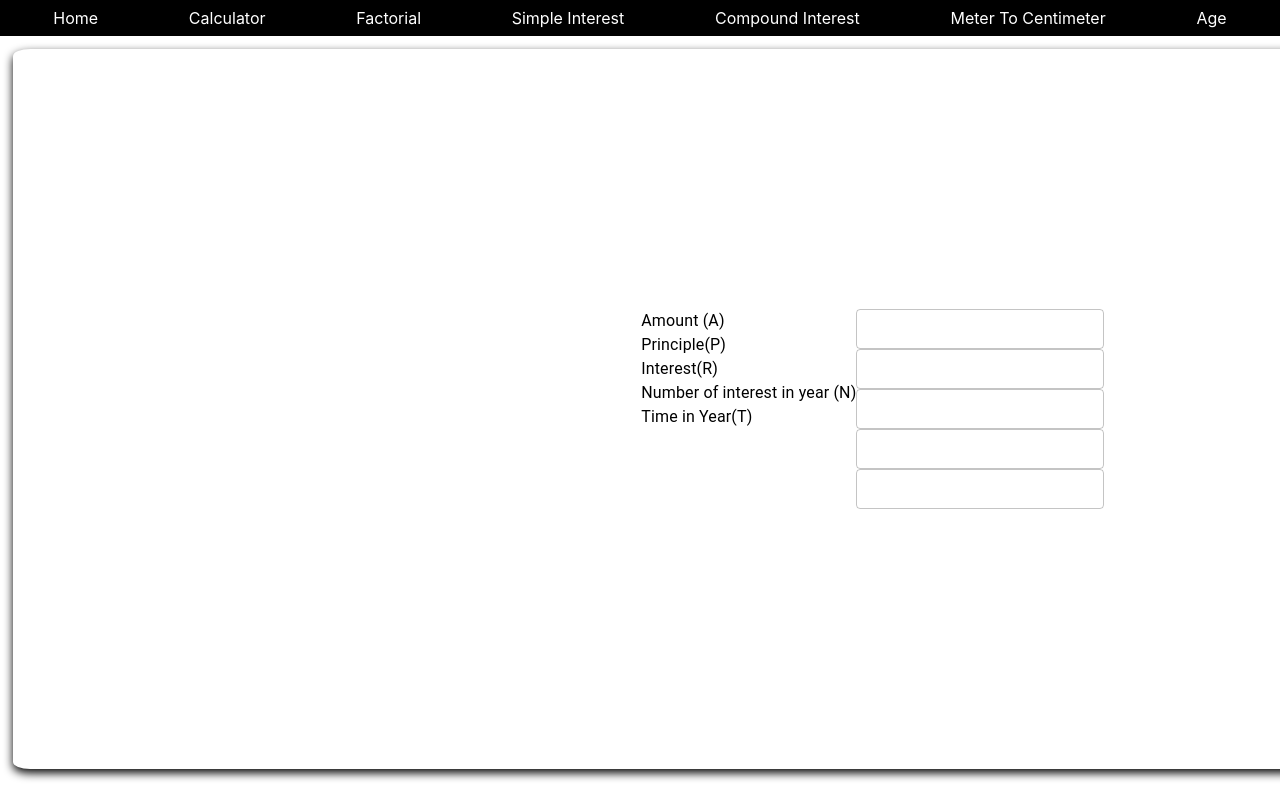
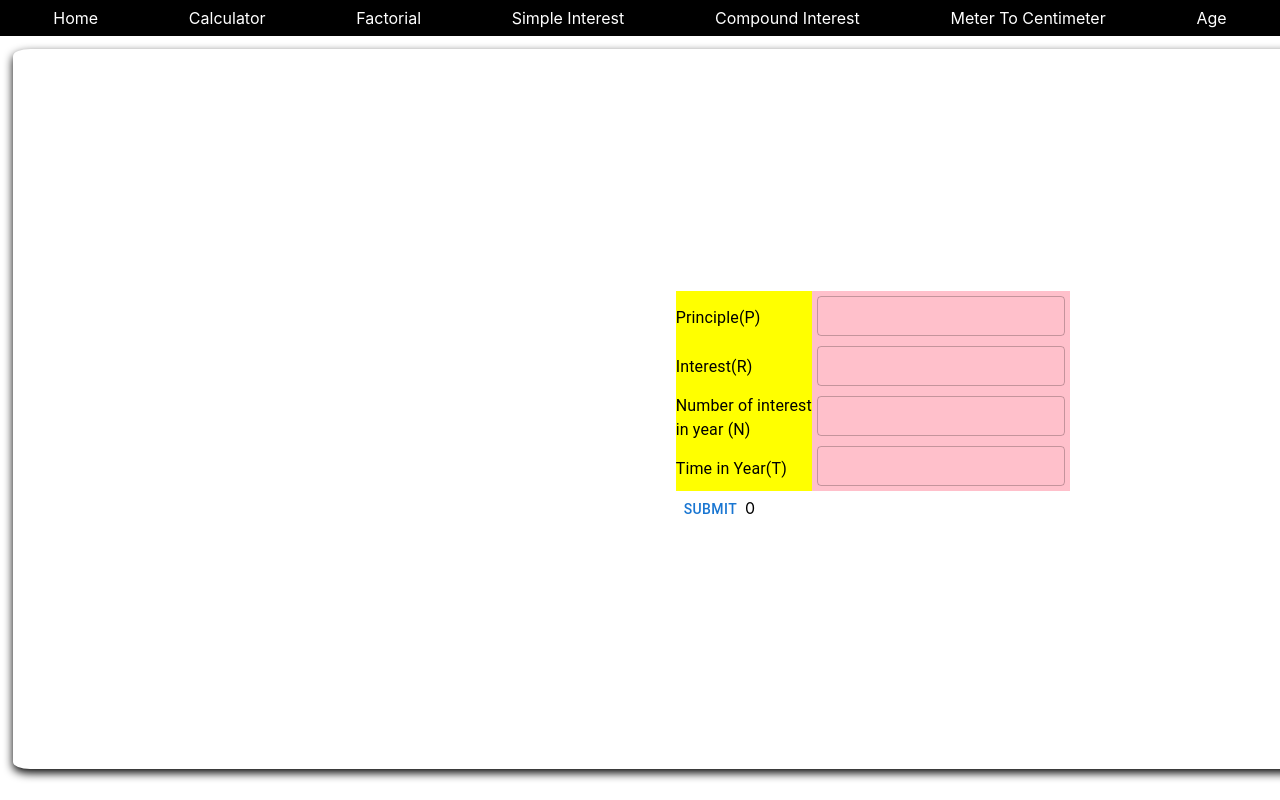
Before and after one commit to rohityadav15/react-web-calculator, a React (Create React App) app: page /compoundInterest in a window 1280 px wide. Shown: the top 800 px of the page. Built offline with nearby package versions, Linux system fonts and the light colour scheme.

Commit message:
compound

```diff
--- a/src/pages/CompoundInterest.js
+++ b/src/pages/CompoundInterest.js
@@ -1,39 +1,101 @@
-import { Box, TextField, Typography } from "@mui/material";
+import { Box, Button, TextField, Typography } from "@mui/material";
+import { useState } from "react";
 
 const CompoundInterest = () => {
+  const [time, setTime] = useState(0);
+  const [interest, setInterest] = useState(0);
+  const [number, setNumber] = useState(0);
+  const [principle, setPrinciple] = useState(0);
+  const [result, setResult] = useState(0);
+
+  const handlePrinciple = (e) => {
+    setPrinciple(e.target.value);
+  };
+
+  const handleTime = (e) => {
+    setTime(e.target.value);
+  };
+
+  const handleInterest = (e) => {
+    setInterest(e.target.value);
+  };
+
+  const handleNumber = (e) => {
+    setNumber(e.target.value);
+  };
+
+  const handleSubmit = () => {
+    const t = time;
+    const r = interest;
+    const n = number;
+    const p = principle;
+    const a=(n * t);
+    const b = r/100;
+    const d=b/n;
+    const e=(1 + d);
+    const c=e^a
+    const s = p*c;
+    setTime(t)
+    setInterest(r)
+    setNumber(n)
+    setPrinciple(p)
+    setResult(s);
+    console.log("+====>",a,b,d,c,e,s)
+  };
   return (
-    <Box style={{display:"flex", flexDirection:"row"}}>
     <Box>
-        <Typography>Amount (A)</Typography>
-        <Typography>Principle(P)</Typography>
+      <Box
+        style={{
+          display: "flex",
+          flexDirection: "row",
+          backgroundColor: "yellow",
+        }}
+      >
+        <Box>
+          <Typography style={{ marginTop: 15 }}>Principle(P)</Typography>
 
-        <Typography>Interest(R)</Typography>
-        <Typography>Number of interest in year (N)</Typography>
-        <Typography>Time in Year(T)</Typography>
+          <Typography style={{ marginTop: 25 }}>Interest(R)</Typography>
+          <Typography style={{ marginTop: 15 }}>
+            Number of interest <br /> in year (N)
+            <br />
+          </Typography>
+          <Typography style={{ marginTop: 15 }}>Time in Year(T)</Typography>
         </Box>
-      <Box style={{display:"flex", flexDirection:"column"}}>
+        <Box
+          style={{
+            display: "flex",
+            flexDirection: "column",
+            backgroundColor: "pink",
+          }}
+        >
             <TextField
+            style={{ margin: 5 }}
             type="Numer"
             size="small"
+            onChange={handlePrinciple}
           />
           <TextField
+            style={{ margin: 5 }}
             type="Numer"
             size="small"
+            onChange={handleInterest}
           />
           <TextField
+            style={{ margin: 5 }}
             type="Numer"
             size="small"
+            onChange={handleNumber}
           />
           <TextField
+            style={{ margin: 5 }}
             type="Numer"
             size="small"
+            onChange={handleTime}
           />
-         <TextField
-        type="Numer"
-        size="small"
-        />
-
         </Box>
+      </Box>
+      <Button onClick={handleSubmit}>Submit</Button>
+    {result}
     </Box>
   );
 };
```
Lines whose indentation alone changed are shown as unchanged.
